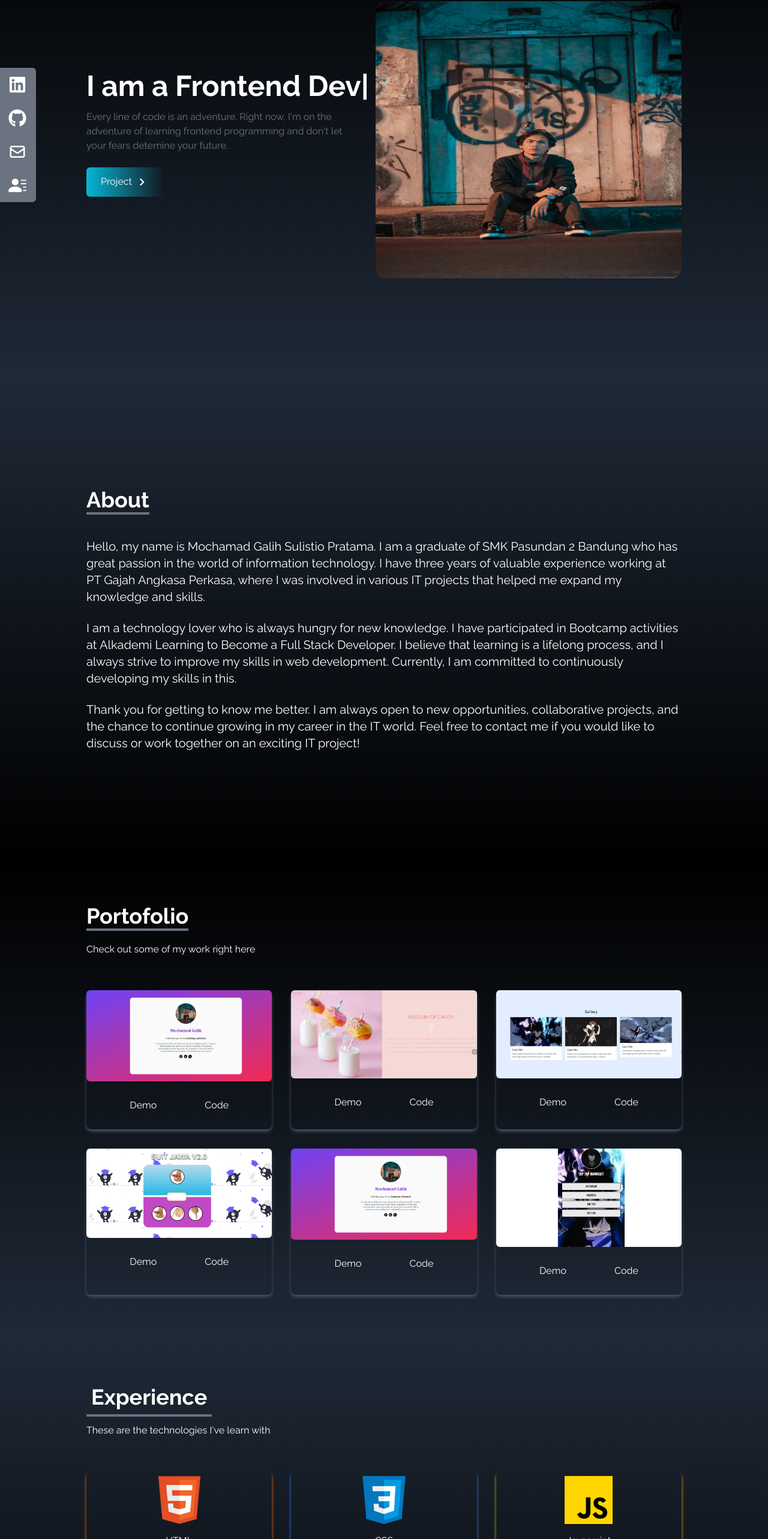
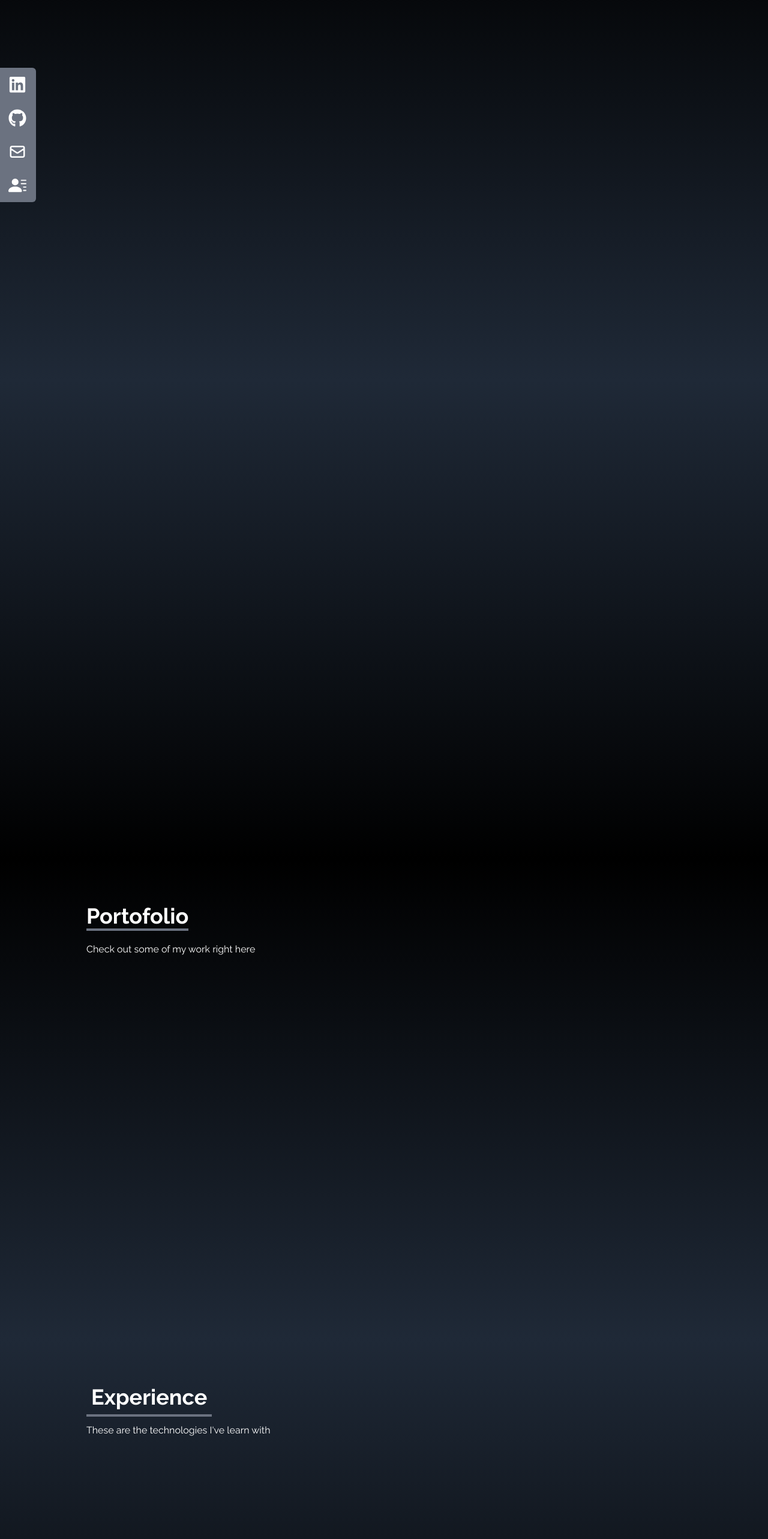
Before and after one commit to MchmdGalih/yt-react-one-portfolio, a React (Create React App) app: page / in a window 1280 px wide. Shown: the part 167-2733 px from the top of the page at 60% size. Built offline with nearby package versions, Linux system fonts and the light colour scheme.

Commit message:
add aos animation

```diff
--- a/package.json
+++ b/package.json
@@ -6,6 +6,7 @@
     "@testing-library/jest-dom": "^5.16.5",
     "@testing-library/react": "^13.4.0",
     "@testing-library/user-event": "^13.5.0",
+    "aos": "^2.3.4",
     "react": "^18.2.0",
     "react-dom": "^18.2.0",
     "react-icons": "^4.8.0",
--- a/public/index.html
+++ b/public/index.html
@@ -2,7 +2,7 @@
 <html lang="en">
   <head>
     <meta charset="utf-8" />
-    <link rel="icon" href="%PUBLIC_URL%/favicon.ico" />
+    <link rel="icon" href="%PUBLIC_URL%/icon.png" />
     <meta name="viewport" content="width=device-width, initial-scale=1" />
     <meta name="theme-color" content="#000000" />
     <meta
@@ -24,7 +24,7 @@
       work correctly both with client-side routing and a non-root public URL.
       Learn how to configure a non-root public URL by running `npm run build`.
     -->
-    <title>Portofolio | Website</title>
+    <title>Mochamad Galih Sulistio Pratama</title>
   </head>
   <body>
     <noscript>You need to enable JavaScript to run this app.</noscript>
--- a/src/App.js
+++ b/src/App.js
@@ -1,12 +1,22 @@
+import { useEffect } from "react";
 import { About } from "./components/About";
 import { Contact } from "./components/Contact";
 import { Experience } from "./components/Experience";
 import Home from "./components/Home";
 import Navbar from "./components/Navbar";
 import Portfolio from "./components/Portfolio";
-import { SocialLink } from "./components/SocialLink";
+import { SocialLink } from "./components/SocialLink"
+import Aos from "aos";
+import 'aos/dist/aos.css'
 
 function App() {
+  useEffect(() => {
+    Aos.init({
+      duration: 1500,
+      once: true,
+      startEvent: "load",
+    })
+  }, [])
   return (
     <div>
       <Navbar />
--- a/src/commont/const/experienceList.js
+++ b/src/commont/const/experienceList.js
@@ -15,47 +15,55 @@ export const techs = [
     src: html,
     title: "HTML",
     style: "shadow-orange-500",
+    delay: '100'
   },
   {
     id: 2,
     src: css,
     title: "CSS",
     style: "shadow-blue-500",
+    delay:'200'
   },
   {
     id: 3,
     src: javascript,
     title: "Javascript",
     style: "shadow-yellow-500",
+    delay: '300'
   },
   {
     id: 4,
     src: reactImage,
     title: "React",
     style: "shadow-blue-500",
+    delay: '400'
   },
   {
     id: 5,
     src: tailwind,
     title: "Tailwind",
     style: "shadow-sky-500",
+    delay: '500'
   },
   {
     id: 6,
     src: nuxtJs,
     title: "Nuxt Js",
     style: "shadow-white",
+    delay: '600'
   },
   {
     id: 7,
     src: mySql,
     title: "mySql",
     style: "shadow-orange-400",
+    delay: '700'
   },
   {
     id: 8,
     src: github,
     title: "Github",
     style: "shadow-gray-500",
+    delay: '800'
   },
 ];
--- a/src/components/About.jsx
+++ b/src/components/About.jsx
@@ -6,13 +6,13 @@ export const About = () => {
       name="about"
       className="h-auto lg:h-screen lg:py-0 py-4 w-full bg-gradient-to-b from-gray-800 to-black p-4 text-white "
     >
-      <div className="max-w-screen-lg p-4 mx-auto flex flex-col justify-center w-full h-full">
+      <div  className="max-w-screen-lg p-4 mx-auto flex flex-col justify-center w-full h-full">
         <div className="pb-8">
-          <p className="text-4xl font-bold inline border-b-4 border-gray-500">
+          <p data-aos='fade-up'  className="text-4xl font-bold inline border-b-4 border-gray-500">
             About
           </p>
         </div>
-        <p className="text-xl mt-3">
+        <p data-aos='fade-up' data-aos-delay='500' className="text-xl mt-3">
           Hello, my name is Mochamad Galih Sulistio Pratama. I am a graduate of
           SMK Pasundan 2 Bandung who has great passion in the world of
           information technology. I have three years of valuable experience
@@ -20,7 +20,7 @@ export const About = () => {
           IT projects that helped me expand my knowledge and skills.
         </p>
         <br />
-        <p className="text-xl">
+        <p data-aos='fade-up' data-aos-delay='600' className="text-xl">
           I am a technology lover who is always hungry for new knowledge. I have
           participated in Bootcamp activities at Alkademi Learning to Become a
           Full Stack Developer. I believe that learning is a lifelong process,
@@ -29,7 +29,7 @@ export const About = () => {
           this.
         </p>
         <br />
-        <p className="text-xl">
+        <p data-aos='fade-up' data-aos-delay='700' className="text-xl">
           Thank you for getting to know me better. I am always open to new
           opportunities, collaborative projects, and the chance to continue
           growing in my career in the IT world. Feel free to contact me if you
--- a/src/components/Experience.jsx
+++ b/src/components/Experience.jsx
@@ -16,8 +16,10 @@ export const Experience = () => {
         </div>
 
         <div className="w-full grid grid-cols-2 sm:grid-cols-3 gap-8 text-center py-8 px-12 sm:px-0">
-          {techs.map(({ id, src, title, style }) => (
+          {techs.map(({ id, src, title, style , delay}) => (
             <div
+              data-aos='fade-in'
+              data-aos-delay= {delay}
               key={id}
               className={`shadow-md hover:scale-105 duration-500 py-2 rounded-lg ${style}`}
             >
--- a/src/components/Home.jsx
+++ b/src/components/Home.jsx
@@ -11,11 +11,11 @@ const Home = () => {
       className="h-auto lg:h-screen lg:py-0 pt-[110px] pb-4 w-full bg-gradient-to-b from-black to-gray-800 text-white"
     >
       <div className="max-w-screen-lg mx-auto flex flex-col items-center justify-center h-full px-4 md:flex-row">
-        <div className="flex flex-col justify-center h-full md:w-1/2 w-full">
+        <div data-aos='fade-right' className="flex flex-col justify-center h-full md:w-1/2 w-full">
           <Animation />
           <p className="text-gray-500 py-4 max-w-md">
             Every line of code is an adventure. Right now, I'm on the adventure
-            of learning frontend programming and don't let your fears detemine
+            of learning frontend programming and don't let your fears determine
             your future.
           </p>
           <div className="mb-3 justify-center">
@@ -33,7 +33,7 @@ const Home = () => {
           </div>
         </div>
         <div>
-          <img
+          <img data-aos='fade-left'
             src={Avatar}
             alt="my profile"
             className="rounded-2xl mx-auto  md:w-full"
--- a/src/components/Navbar.jsx
+++ b/src/components/Navbar.jsx
@@ -28,7 +28,7 @@ const Navbar = () => {
   ];
 
   return (
-    <nav className="flex justify-between items-center w-full h-20 text-white px-4 bg-black fixed">
+    <nav className="flex justify-between items-center w-full h-20 text-white px-4 bg-black fixed z-50">
       <div>
         <h1 className="text-5xl font-signature ml-2">Galih</h1>
       </div>
@@ -70,7 +70,6 @@ const Navbar = () => {
               </Link>
             </li>
           ))}
-          <li className="px-4 cursor-pointer capitalize py-6 text-4xl">home</li>
         </ul>
       )}
     </nav>
--- a/src/components/Portfolio.jsx
+++ b/src/components/Portfolio.jsx
@@ -15,7 +15,7 @@ const Portfolio = () => {
           <p className="py-6">Check out some of my work right here </p>
         </div>
 
-        <div className="grid sm:grid-cols-2 md:grid-cols-3 gap-8 px-12 sm:px-0">
+        <div data-aos='fade-up' className="grid sm:grid-cols-2 md:grid-cols-3 gap-8 px-12 sm:px-0">
           {portfolios.map(({ id, src }) => (
             <div key={id} className="shadow-md shadow-gray-600 rounded-lg">
               <img
```
Also changed, not shown: public/icon.png (added), 1 other file (tests, documents, lock files or other folders).
